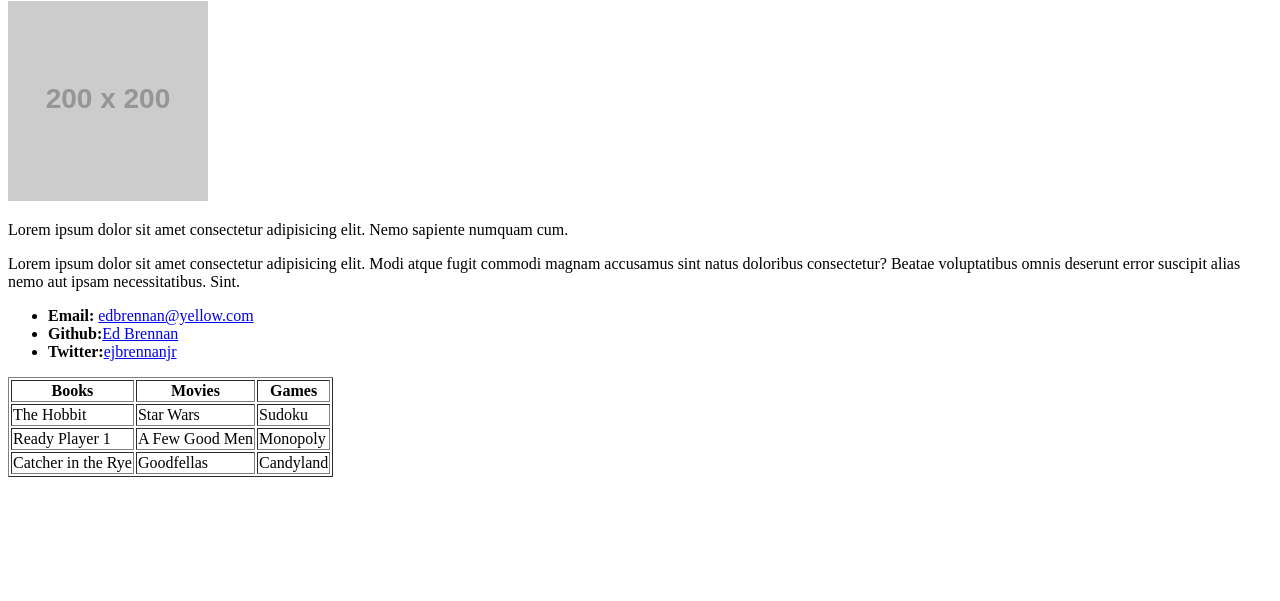
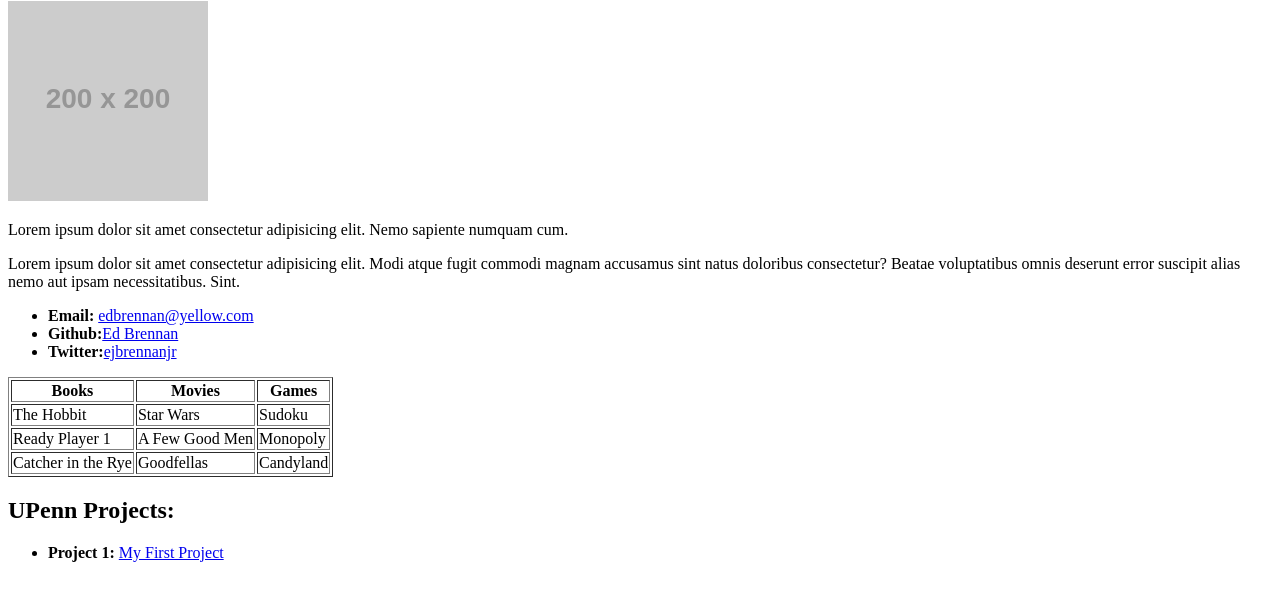
Before and after one commit to ejbrennanjr/ejbrennanjr.github.io, a plain HTML site: page index.html in a window 1280 px wide. Shown: the part 79-680 px from the top of the page. Drawn offline with Linux system fonts and the light colour scheme; placeholder pictures from the web are drawn by us.

Commit message:
added link to project 1

```diff
--- a/index.html
+++ b/index.html
@@ -44,5 +44,9 @@
     </tr>
   </table>
 
+  <h2>UPenn Projects:</h2>
+  <ul>
+    <li><strong>Project 1:</strong> <a href="https://ejbrennanjr.github.io/upenn_project1/">My First Project</a></li>
+  </ul>
 </body>
 </html>
```
